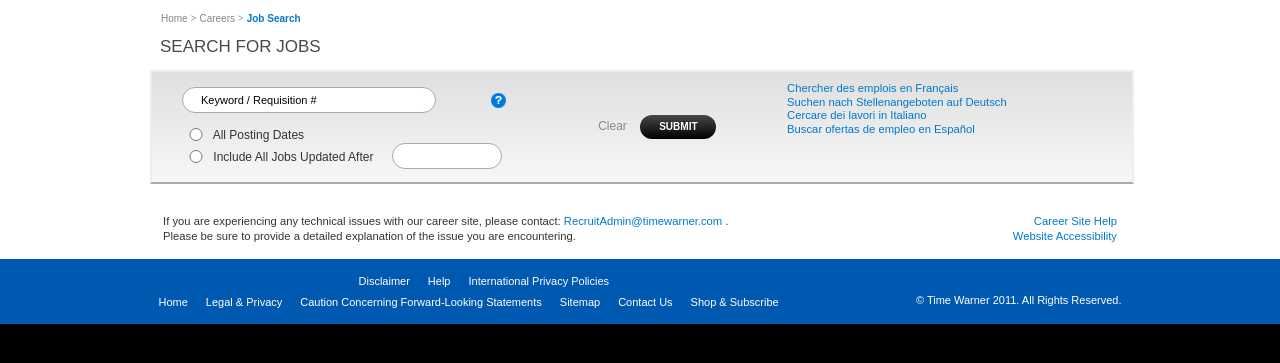
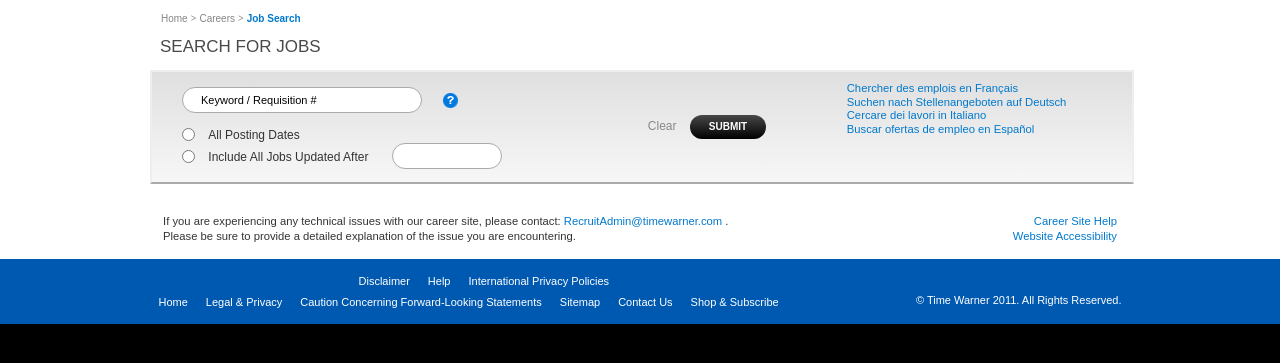
Before and after one commit to jerodfritz/TW-Careers, a PHP site: page /careers/job-search in a window 1280 px wide. Shown: the part 158-521 px from the top of the page. Run offline with PHP 8.4, Linux system fonts and the light colour scheme; some libraries are stand-ins or nearby versions.

Commit message:
Initial styling fixes for IE.

```diff
--- a/careers/job-search/css/job-search.css
+++ b/careers/job-search/css/job-search.css
@@ -25,11 +25,13 @@
 	color: #900;
 }
 #careers-advanced-search label {
-	width: 120px;
+	width: 180px;
 	display: inline-block;
-	text-align: right;
+	text-align: left;
 	padding-right: 10px;
 	margin-bottom: 5px;
+        margin-left:10px;
+        /*padding-left:10px;*/
 }
 #careers-advanced-search #ajax-loader {
 	display: none;
@@ -73,15 +75,22 @@
 
 #careers-advanced-search .inputs-third {
   display:table-cell;
-  padding: 10px 10px 10px 10px;
-  text-align: center;
+  padding: 10px 00px 10px 0px;
+  text-align: left;/*center;*/
   vertical-align: top;
+  width:296px;
+  float:left;
+  padding-left:30px;
 }
 /* Apply left margin to left-hand inputs block */
 #careers-advanced-search .inputs-third.first {
-    padding-left:30px;
+    /*padding-left:40px;
+    width:280px;*/
 }
-
+#careers-advanced-search .inputs-third.second {
+    /*padding-left:28px;*/
+    width:290px;
+}
 
 /* Multiselect inputs */
 input#keyword,
@@ -129,10 +138,11 @@ input#date-input,
 
 input#keyword, input#date-input {
   background-color:#fff;
-  width:224px;
+  width:210px;
   padding-top: 2px;
   padding-bottom:2px;
   height:20px;
+
 }
 
 #careers-advanced-search .ui-multiselect-menu {
@@ -393,7 +403,7 @@ a.keyword-help-button {
 }
 
 input#date-select-option1, input#date-select-option2 {
-    width:28px;
+    /*width:28px;*/
     display:inline;
 }
 /* the visible date input */
--- a/careers/job-search/index.php
+++ b/careers/job-search/index.php
@@ -73,14 +73,14 @@ $tw = new TimeWarnerSearch(dirname(__FILE__) . '/options/options.xml');
 
                                 </div>
 
-                            <div class="inputs-third">
+                            <div class="inputs-third second">
                                 <?php print $inputs[KenexaJobQuestions::LOCATION] ?>
                                 <div id="form-action-buttons">
                                   <div id="clear-button">Clear</div>
                                   <input id ='ajaxSubmit' type='button' value='SUBMIT'>
                                 </div>
                             </div>
-                            <div class="inputs-third">
+                            <div class="inputs-third third">
                                 <div class="inputs-wrap">
                                     <?php print $inputs[KenexaJobQuestions::INDUSTRY] ?>
                                     <?php print $inputs[KenexaJobQuestions::POSITION_TYPE] ?>
```
